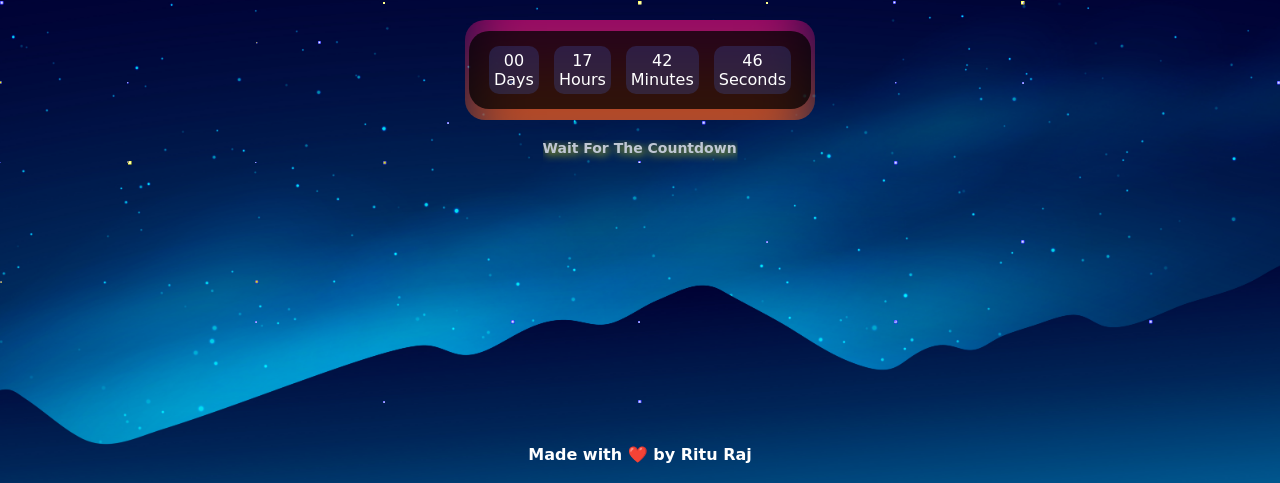
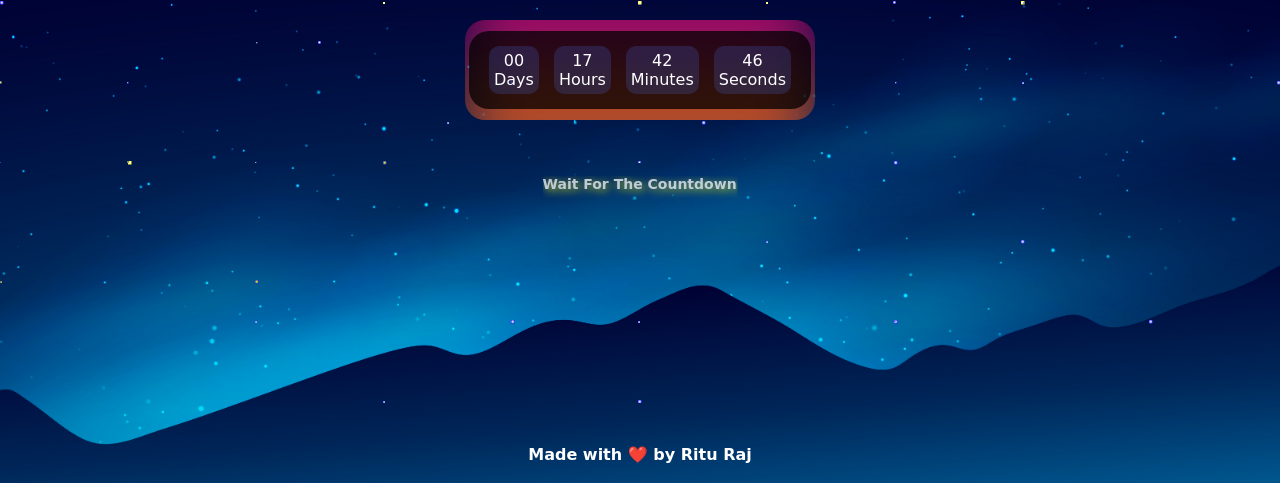
Before and after one commit to rituraj-z/new_year_greeting, a plain HTML site: page index.html in a window 1280 px wide. Shown: the part 317-800 px from the top of the page. Drawn offline with Linux system fonts and the light colour scheme; a web font is replaced by a local one.

```diff
--- a/style.css
+++ b/style.css
@@ -316,7 +316,7 @@ a {
     display: flex;
     width: 260px;
     right: 50%;
-    top: 55.5%;
+    top: 60%;
     font-size: 14px;
     font-family: cursive;
     font-weight: bold;
```
